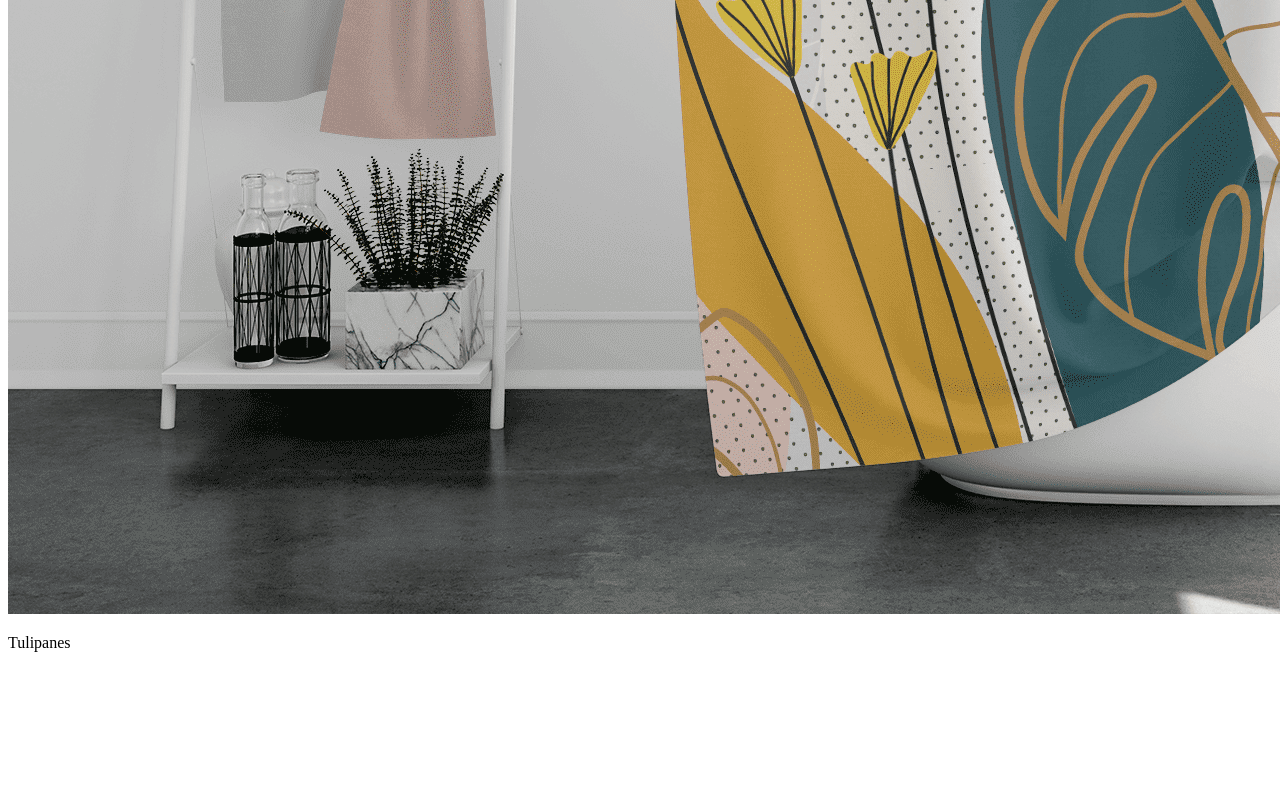
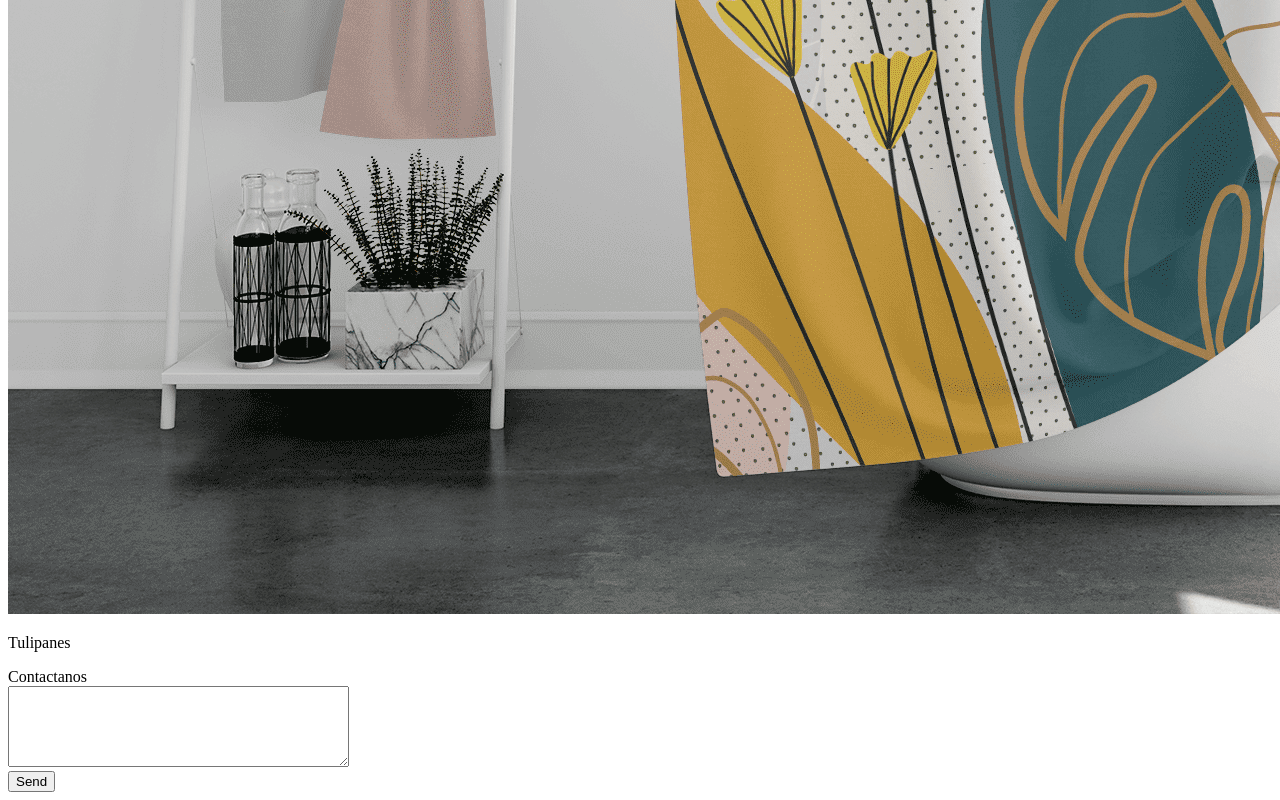
Before and after one commit to mariangz/guid, a plain HTML site: page index.html in a window 1280 px wide. Shown: the part 7690-8490 px from the top of the page. Before the commit the page ends 8358 px from the top, so only its background shows below. Drawn offline with Linux system fonts and the light colour scheme.

Commit message:
feat: add form

```diff
--- a/index.html
+++ b/index.html
@@ -80,4 +80,16 @@
         </div>
       </div>
     </section>
+    <!--********** FORM **********-->
+    <section class="section-form">
+      <form class="form-container" action="">
+        <label for="comment" id="contacto">Contactanos</label>
+        <br />
+        <textarea id="comment" name="comment" rows="5" cols="40"> </textarea>
+        <section class="btn">
+          <input type="button" value="Send" />
+        </section>
+      </form>
+    </section>
+  </main>
 </body>
```
